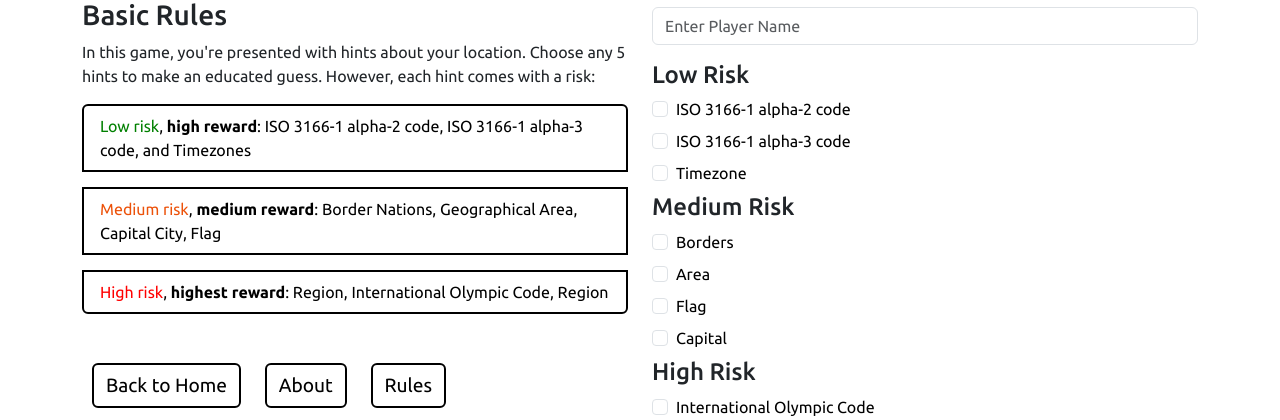
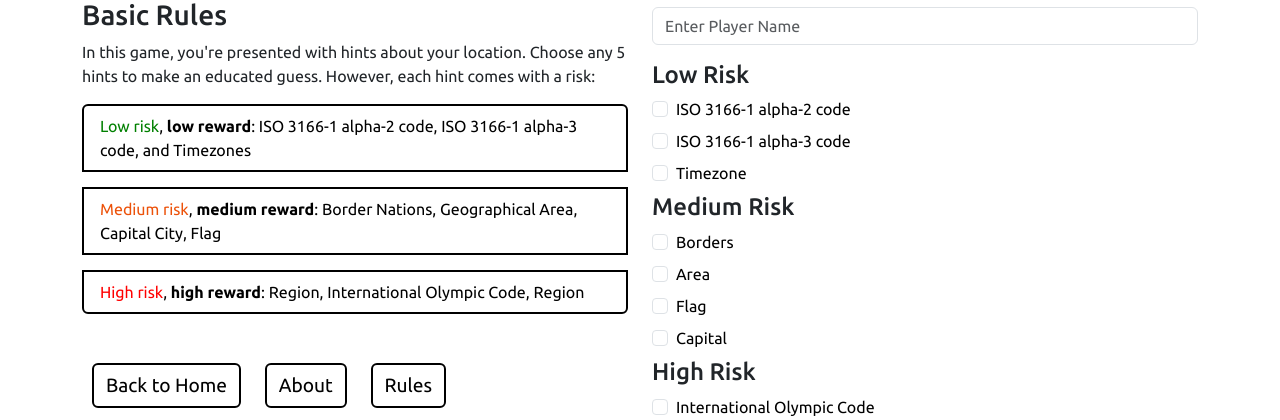
Before and after one commit to sortira/whereami, a Flask app: page /joingame in a window 1280 px wide. Shown: the part 201-621 px from the top of the page. Run offline with Flask 3, Linux system fonts and the light colour scheme; some web fonts are replaced.

Commit message:
fixed typo on low risk low reward: dad feedback

```diff
--- a/backend/templates/joingame.html
+++ b/backend/templates/joingame.html
@@ -28,13 +28,13 @@
 
                 <ul class="list-group">
                     <li class="list-group-item" style="border: 2px solid black; color: black;">
-                        <span class="low-risk">Low risk</span>, <strong>high reward</strong>: ISO 3166-1 alpha-2 code, ISO 3166-1 alpha-3 code, and Timezones
+                        <span class="low-risk">Low risk</span>, <strong>low reward</strong>: ISO 3166-1 alpha-2 code, ISO 3166-1 alpha-3 code, and Timezones
                     </li>
                     <li class="list-group-item" style="border: 2px solid black; color: black;">
                         <span class="medium-risk">Medium risk</span>, <strong>medium reward</strong>: Border Nations, Geographical Area, Capital City, Flag
                     </li>
                     <li class="list-group-item" style="border: 2px solid black; color: black;">
-                        <span class="high-risk">High risk</span>, <strong>highest reward</strong>: Region, International Olympic Code, Region
+                        <span class="high-risk">High risk</span>, <strong>high reward</strong>: Region, International Olympic Code, Region
                     </li>
                 </ul>
                 <div class="mt-4">
--- a/game.html
+++ b/game.html
@@ -28,13 +28,13 @@
 
                 <ul class="list-group">
                     <li class="list-group-item" style="border: 2px solid black; color: black;">
-                        <span class="low-risk">Low risk</span>, <strong>high reward</strong>: ISO 3166-1 alpha-2 code, ISO 3166-1 alpha-3 code, and Timezones
+                        <span class="low-risk">Low risk</span>, <strong>low reward</strong>: ISO 3166-1 alpha-2 code, ISO 3166-1 alpha-3 code, and Timezones
                     </li>
                     <li class="list-group-item" style="border: 2px solid black; color: black;">
                         <span class="medium-risk">Medium risk</span>, <strong>medium reward</strong>: Border Nations, Geographical Area, Capital City, Flag
                     </li>
                     <li class="list-group-item" style="border: 2px solid black; color: black;">
-                        <span class="high-risk">High risk</span>, <strong>highest reward</strong>: Region, International Olympic Code, Region
+                        <span class="high-risk">High risk</span>, <strong>high reward</strong>: Region, International Olympic Code, Region
                     </li>
                 </ul>
                 <div class="mt-4">
```
